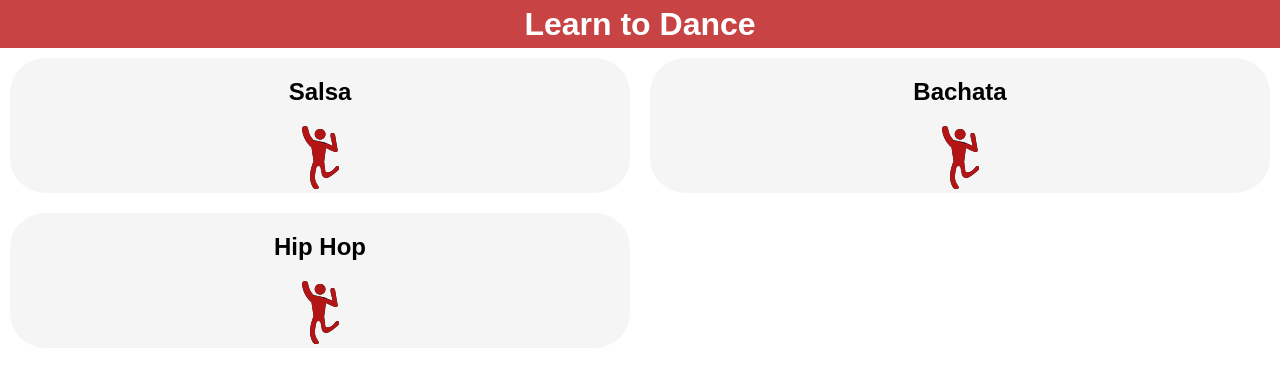
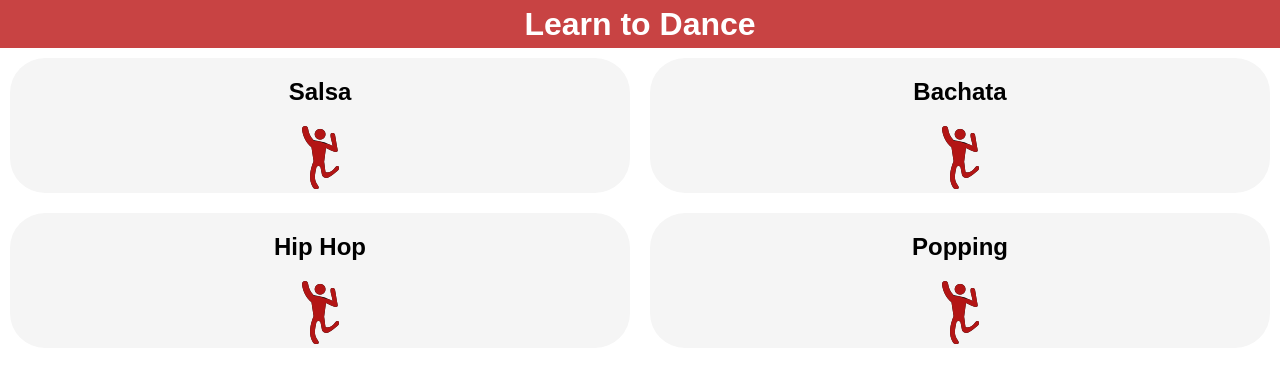
Before and after one commit to rhinojosadev/LearnToDance, a React (Create React App) app: page /#/ in a window 1280 px wide. Shown: the top 382 px of the page. Built offline with nearby package versions, Linux system fonts and the light colour scheme.

Commit message:
add popping dance style to the list

```diff
--- a/src/modules/courses/Courses.tsx
+++ b/src/modules/courses/Courses.tsx
@@ -21,6 +21,9 @@ const Courses: React.FC = () => {
             <Grid item={true} container={true} xs={6}>
                 <Card name="Hip Hop" url="/hiphop"/>
             </Grid>
+          <Grid item={true} container={true} xs={6}>
+            <Card name="Popping" url="/popping"/>
+          </Grid>
         </>
     );
   }
```
Also changed, not shown: src/modules/courses/popping/Popping.tsx (added, +21 -0 lines).
